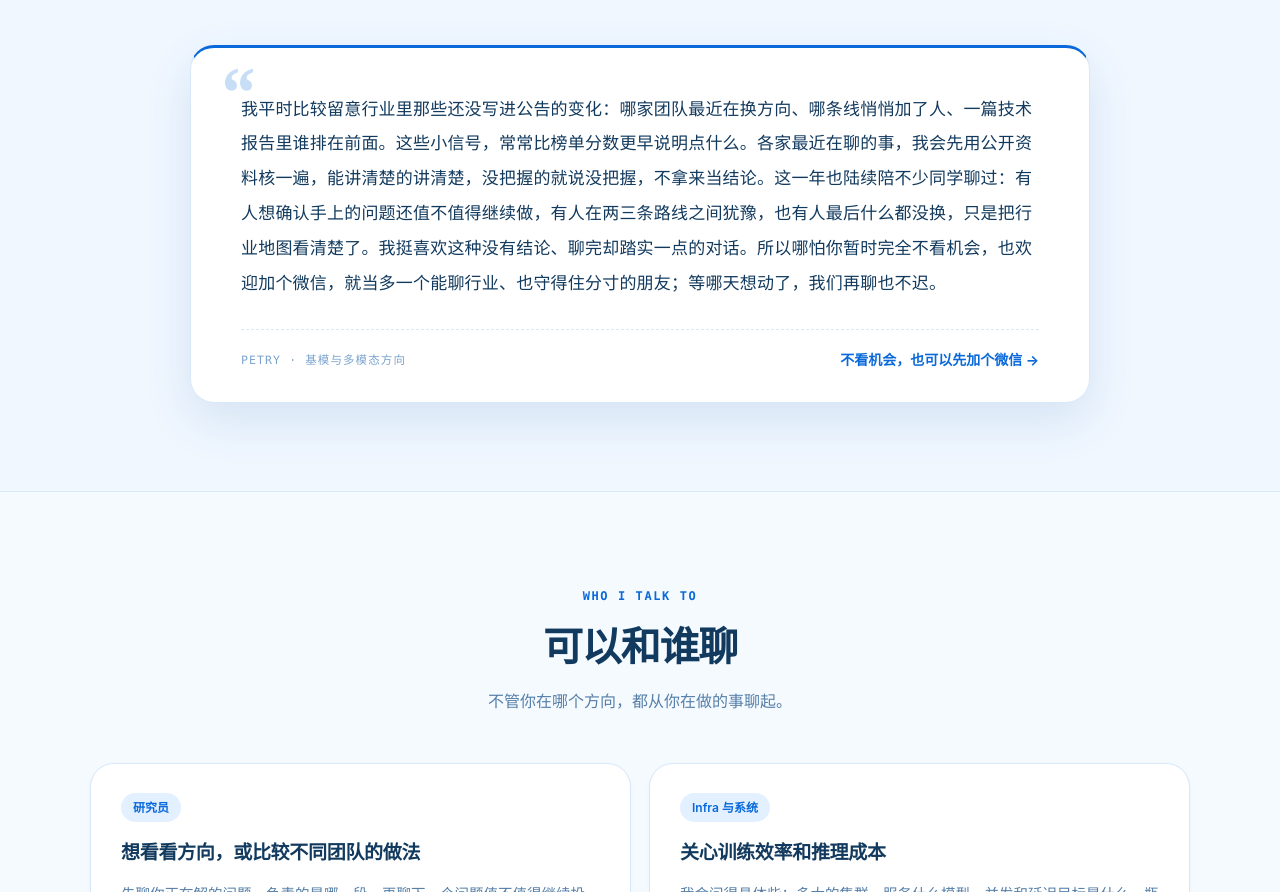
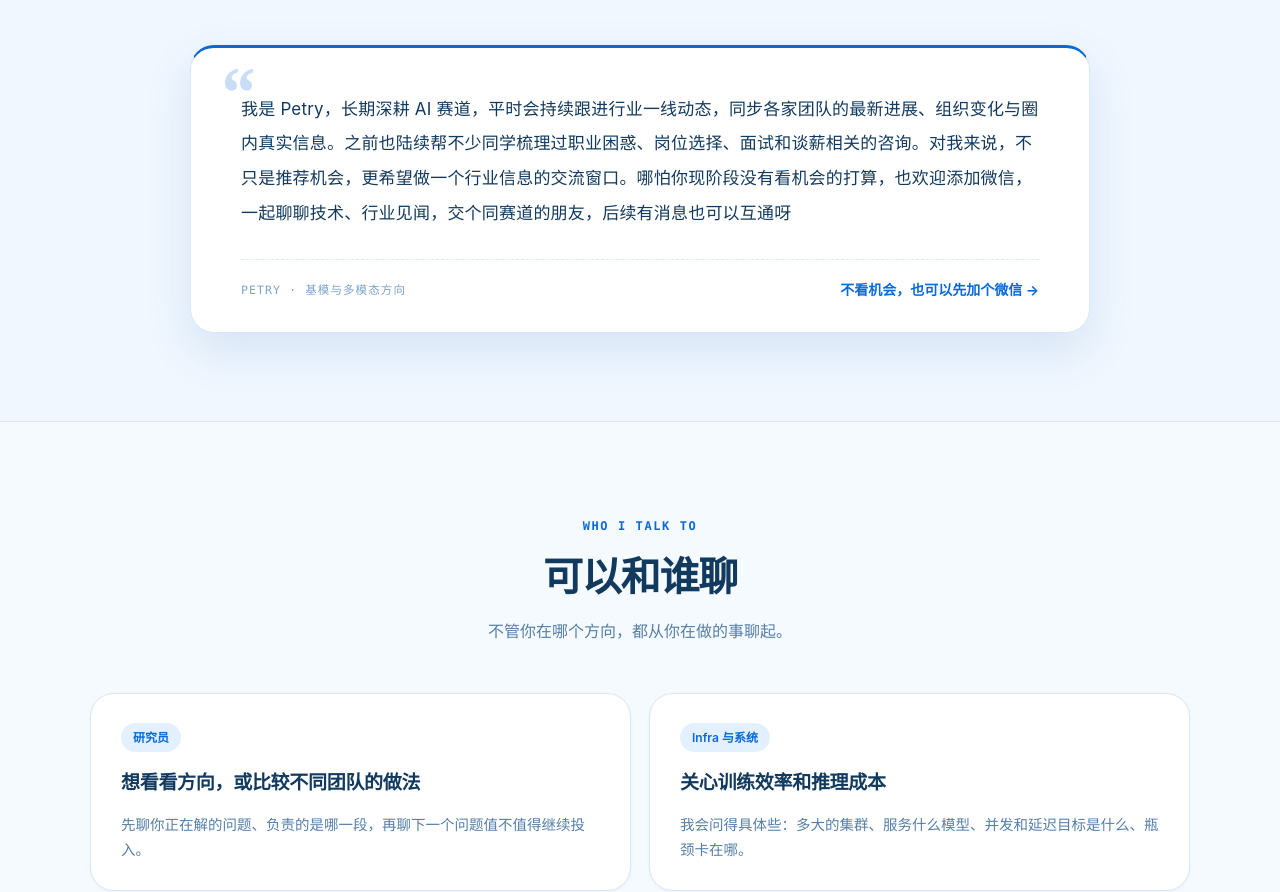
Before and after one commit to Nikoyyl21/Nikoyyl21.github.io, a plain HTML site: page index.html in a window 1280 px wide. Shown: the part 2163-3055 px from the top of the page. Drawn offline with Linux system fonts and the light colour scheme.

Commit message:
Update personal intro copy

```diff
--- a/index.html
+++ b/index.html
@@ -151,7 +151,7 @@
     </div>
     <div class="intro-card">
       <span class="intro-mark" aria-hidden="true">&ldquo;</span>
-      <p class="intro-text">我平时比较留意行业里那些还没写进公告的变化：哪家团队最近在换方向、哪条线悄悄加了人、一篇技术报告里谁排在前面。这些小信号，常常比榜单分数更早说明点什么。各家最近在聊的事，我会先用公开资料核一遍，能讲清楚的讲清楚，没把握的就说没把握，不拿来当结论。这一年也陆续陪不少同学聊过：有人想确认手上的问题还值不值得继续做，有人在两三条路线之间犹豫，也有人最后什么都没换，只是把行业地图看清楚了。我挺喜欢这种没有结论、聊完却踏实一点的对话。所以哪怕你暂时完全不看机会，也欢迎加个微信，就当多一个能聊行业、也守得住分寸的朋友；等哪天想动了，我们再聊也不迟。</p>
+      <p class="intro-text">我是 Petry，长期深耕 AI 赛道，平时会持续跟进行业一线动态，同步各家团队的最新进展、组织变化与圈内真实信息。之前也陆续帮不少同学梳理过职业困惑、岗位选择、面试和谈薪相关的咨询。对我来说，不只是推荐机会，更希望做一个行业信息的交流窗口。哪怕你现阶段没有看机会的打算，也欢迎添加微信，一起聊聊技术、行业见闻，交个同赛道的朋友，后续有消息也可以互通呀</p>
       <div class="intro-foot">
         <span class="intro-sign">Petry · 基模与多模态方向</span>
         <a class="intro-link" href="#connect">不看机会，也可以先加个微信 →</a>
```
Also changed, not shown: 1 other file.
